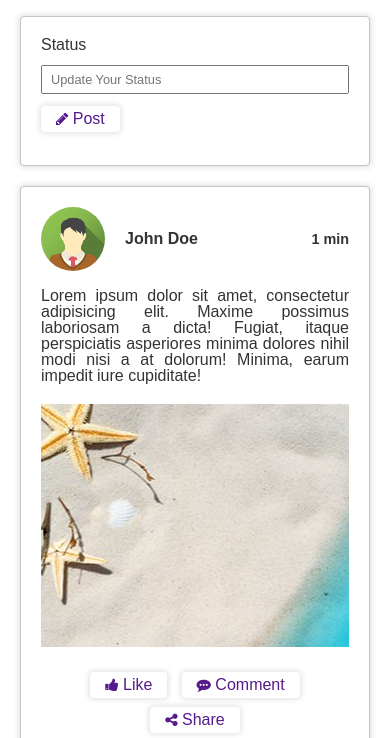
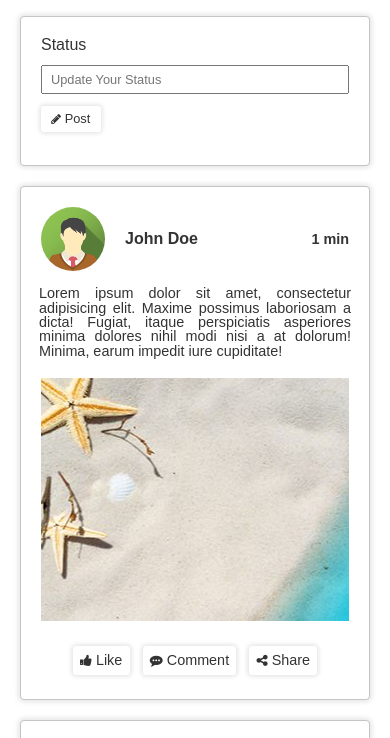
Before and after one commit to Creative301/psm, a plain HTML site: page index.html in a window 390 px wide. Shown: the part 54-792 px from the top of the page. Drawn offline with Linux system fonts and the light colour scheme.

Commit message:
Update index.html and style.scss

```diff
--- a/assets/sass/style.scss
+++ b/assets/sass/style.scss
@@ -21,14 +21,21 @@ img {
     max-width: 100%;
 }
 
+a {
+    color: $black2;
+}
+
 .btn {
     display: inline-block;
     margin-top: 0;
-    padding: 0.3125em 0.9375em;
+    padding: 0.3em 0.9em;
     border-radius: 0.25em;
     box-shadow: 0 0 .325em .13em rgba($black1,.1);
     height: auto;
     background-color: $white1;
+    &:hover {
+        background-color: $green1;
+    }
 }
 
 .clearfix {
@@ -140,6 +147,7 @@ nav {
         border: 1px solid $grey2;
         border-radius: 0.25em;
         box-shadow: 0 0 .325em .13em rgba($black1,.1);
+
         figure {
             width: 5em;
             height: auto;
@@ -148,6 +156,11 @@ nav {
             border-radius: 50%;
             margin-top: -2.8125em;
         }
+
+        .title {
+            margin-bottom: 1em;
+        }
+
         h3 {
             padding: 0 1.5em 0 1.5em;
             font-size: 1em;
@@ -218,9 +231,17 @@ nav {
     h4 {
         text-align: left;
     }
+    a {
+        font-size: .9em;
+        padding: .5em;
+        &:hover {
+            color: $white1;
+        }
+    }
     .fa {
         font-size: .9em;
     }
+
     input[type="text"] {
         width: 100%;
         font-size: .8em;
@@ -239,9 +260,12 @@ nav {
         }
     }
 
+    .bgImg {
+        padding: 1.25em 1.25em .25em 1.25em;
+    }
 
-    .bgImg {
-        padding: 1.25em;
+    .like {
+        margin-top: 1em;
     }
 
 
@@ -284,6 +308,7 @@ nav {
         padding: 0 1.25em 1.25em 1.25em;
         text-align: center;
         a {
+            font-size: .9em;
             margin: .3em;
         }
     }
@@ -408,6 +433,15 @@ footer {
     .status {
         .form {
             width: 100%;
+
+            a {
+                font-size: .8em;
+                padding: .5em .8em;
+            }
+        }
+
+        p {
+            font-size: .9em;
         }
     }
 
--- a/index.html
+++ b/index.html
@@ -49,6 +49,7 @@
           <figure>
             <img src="assets/images/Reza.png" alt="">
           </figure>
+            <div class="title">
                 <h3 class="name">Mohammad Reza</h3>
                 <h4>Web Developer</h4>
                 <hr width="80%">
@@ -63,6 +64,9 @@
 
                 <a href="#"><h3>10</h3></a>
                 <h4 class="friends">Git Repositories</h4>
+                <hr width="70%">
+           </div>
+
         </div>
 
         <div class="leftSidebar2">
@@ -97,7 +101,7 @@
                     </fieldset>
                     <input type="text" name="status" placeholder="Update Your Status">
                 </form>
-        <a href="" class="btn btnPost"><i class="fa fa-pencil"></i> Post</a>
+                <a href="#" class="btn btnPost"><i class="fa fa-pencil"></i> Post</a>
             </div>
 
             <div class="status1">
```
Also changed, not shown: assets/css/style.css, 1 other file. Lines whose indentation alone changed are shown as unchanged.
